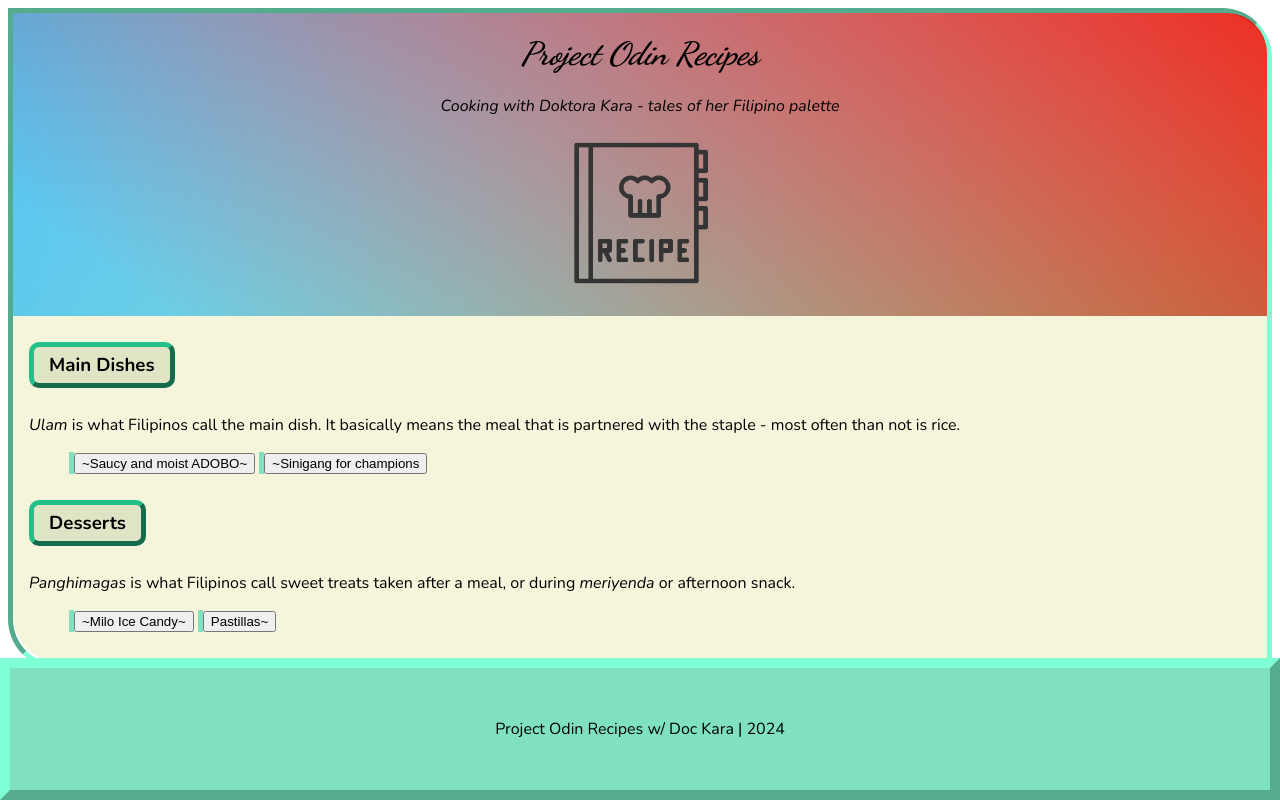
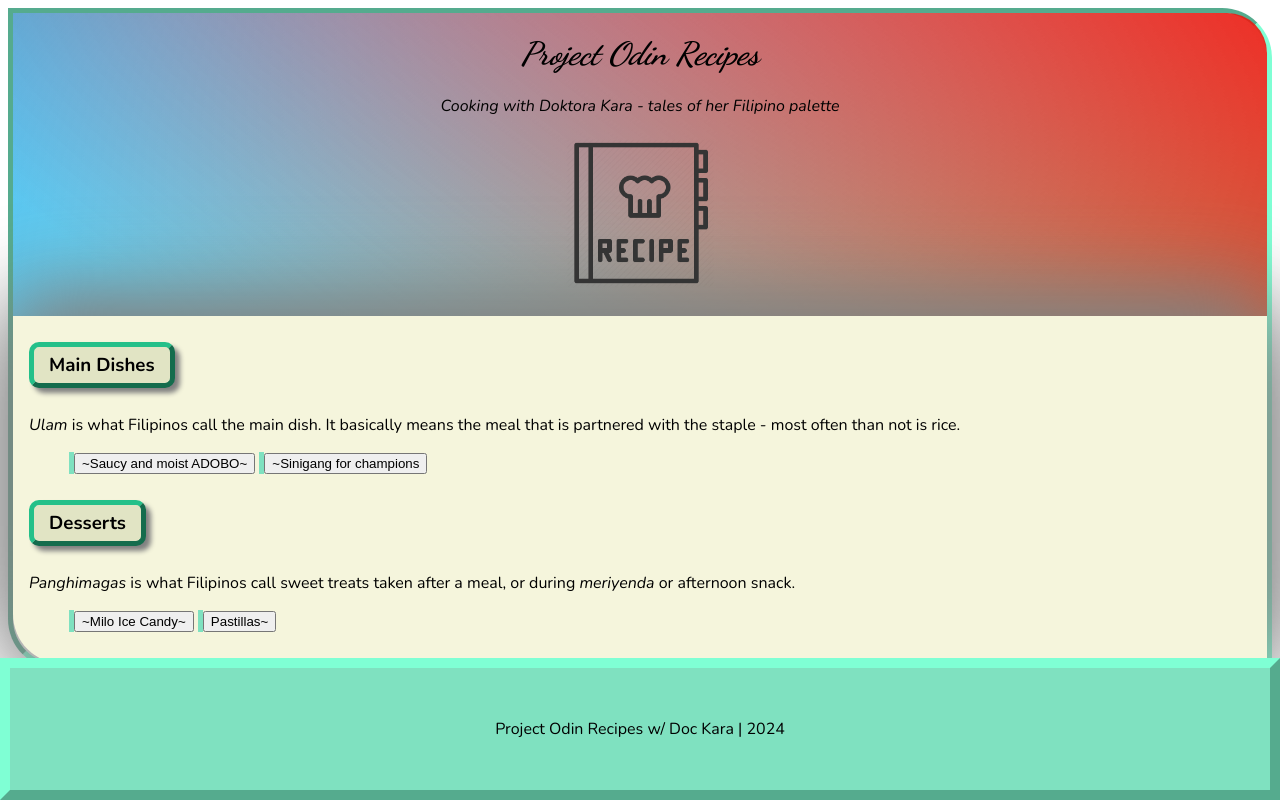
Before and after one commit to ldkara/odin-recipes, a plain HTML site: page index.html in a window 1280 px wide. Drawn offline with nearby package versions, Linux system fonts and the light colour scheme.

Commit message:
Add shadow to main dish, dessert, and nav elements

```diff
--- a/styles.css
+++ b/styles.css
@@ -81,6 +81,7 @@ nav .subtitle {
     padding: 5px 15px;
     margin: 10px auto;
     border-radius: 10px;
+    box-shadow: 5px 5px 5px gray;
 }
 
 
@@ -92,6 +93,8 @@ nav {
     border: 5px outset rgb red;
     background-color: beige;
     border-bottom-left-radius: 50px;
+    box-shadow: 0px -20px 90px gray, 0px 20px 90px gray;
+
 
 }
 /* RECIPE BUTTONS when mouse-over, button turns pink*/
```
